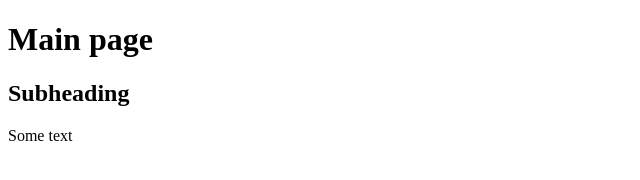
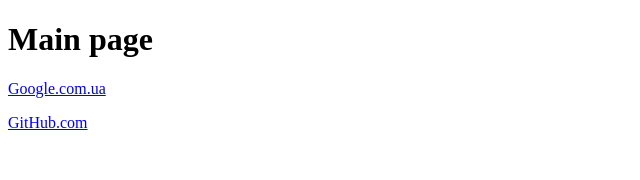
Before and after one commit to Anastasiia95/RRPS01, a plain HTML site: page index.html in a window 1280 px wide. Shown: the whole page, without its empty margins (0-640 px from the left). Drawn offline with Linux system fonts and the light colour scheme.

Commit message:
Update index.html

```diff
--- a/index.html
+++ b/index.html
@@ -6,7 +6,7 @@
 </head>
 <body>
    <h1>Main page</h1>
-   <h2>Subheading</h2>
-   <p>Some text</p>
+   <p><a href="https://google.com.ua">Google.com.ua</a></p>
+   <p><a href="https://github.com">GitHub.com</a></p>
 </body>
 </html>
```
